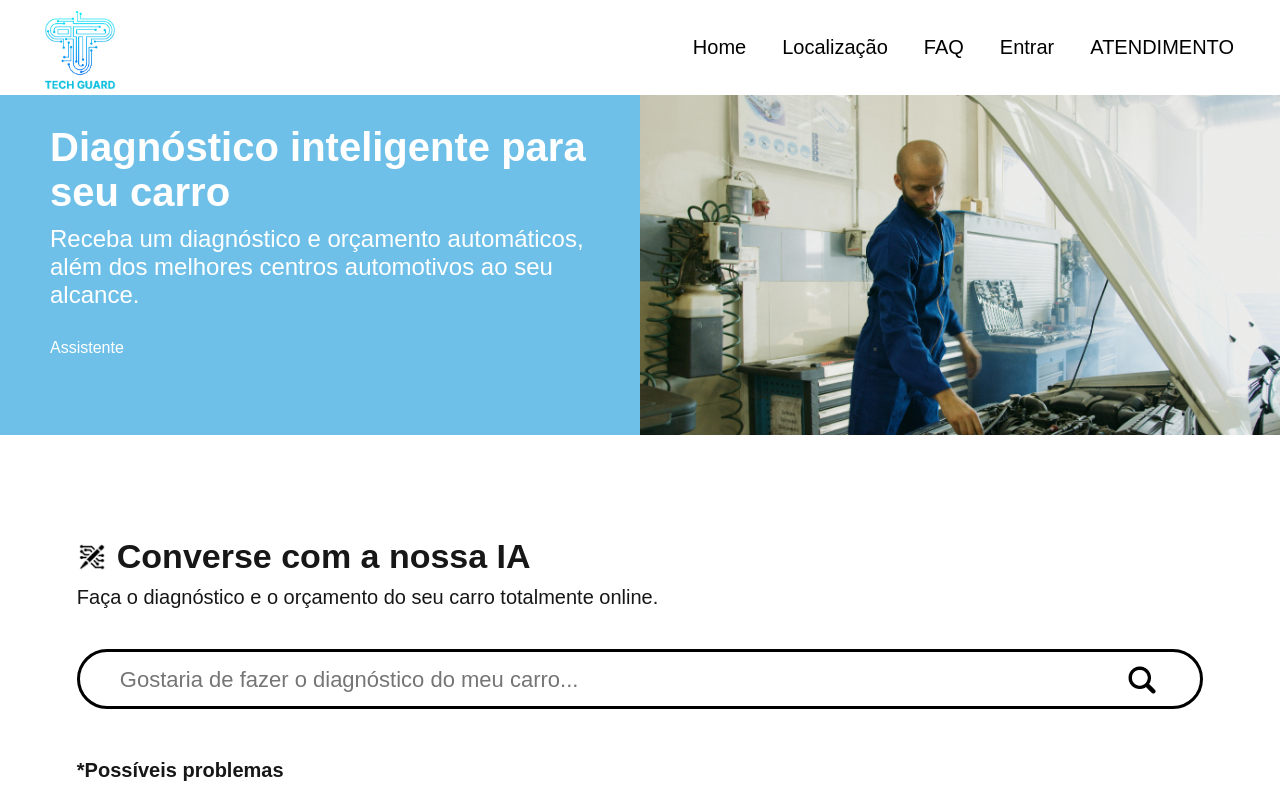
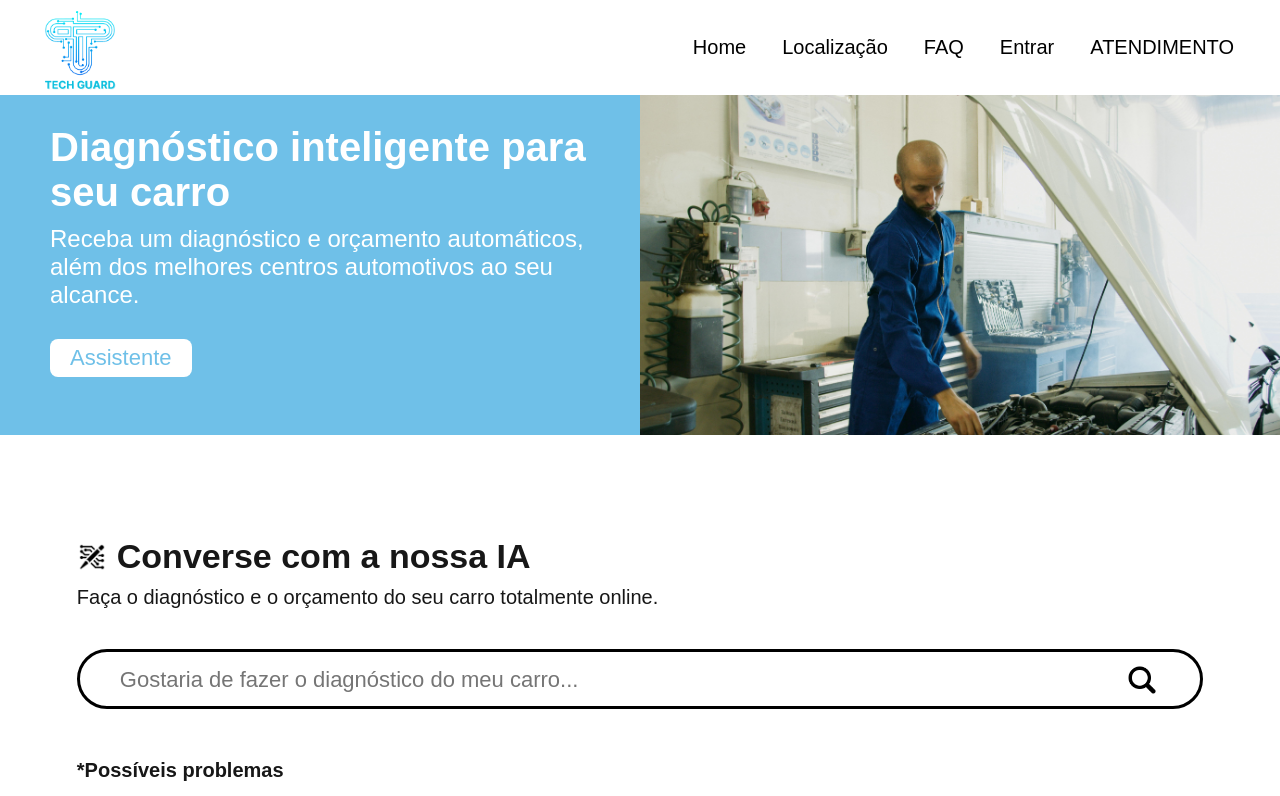
Before and after one commit to Tech-Guard/ChallengeFrontNext, a Next.js app: page / in a window 1280 px wide. Shown: the top 796 px of the page. Built offline with nearby package versions, Linux system fonts and the light colour scheme.

Commit message:
feature/ajustando o componente assistente para se parecer mais com um botão

```diff
--- a/src/components/BannerMain/BannerMain.tsx
+++ b/src/components/BannerMain/BannerMain.tsx
@@ -1,6 +1,6 @@
 "use client";
 import styled from "styled-components";
-import { Link as ScrollLink } from "react-scroll";
+import { Link as ScrollLink } from 'react-scroll';
 
 const BannerSection = styled.section`
   display: flex;
@@ -90,20 +90,21 @@ const BannerSection = styled.section`
   }
 `;
 
-const AssistenteButton = styled.button`
+const AssistenteButton = styled(ScrollLink)`
   background-color: #ffffff;
   font-size: 24px;
   color: #6fc0e8;
   padding: 8px 24px;
   border-radius: 8px;
   text-decoration: none;
-  transition: color 0.3s ease;
+  transition: color 0.3s ease, background-color 0.3s ease;
   cursor: pointer;
   border: none;
   display: inline-block;
 
   &:hover {
     color: #054a77;
+    background-color: #f0f0f0;
   }
 
   @media only screen and (max-width: 1440px) {
@@ -176,14 +177,9 @@ export default function BannerMain() {
           Receba um diagnóstico e orçamento automáticos, além dos melhores
           centros automotivos ao seu alcance.
         </p>
-        <ScrollLink
-          to="atendimento-main"
-          smooth={true}
-          duration={500}
-          component={AssistenteButton}
-        >
+        <AssistenteButton to="atendimento-main" smooth={true} duration={500}>
           Assistente
-        </ScrollLink>
+        </AssistenteButton>
       </TextoBanner>
 
       <ImgBanner>
```
